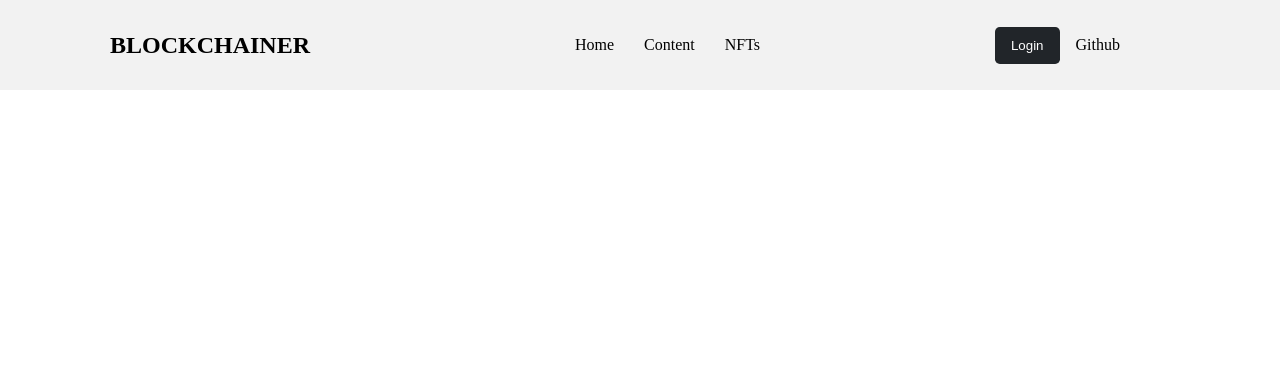
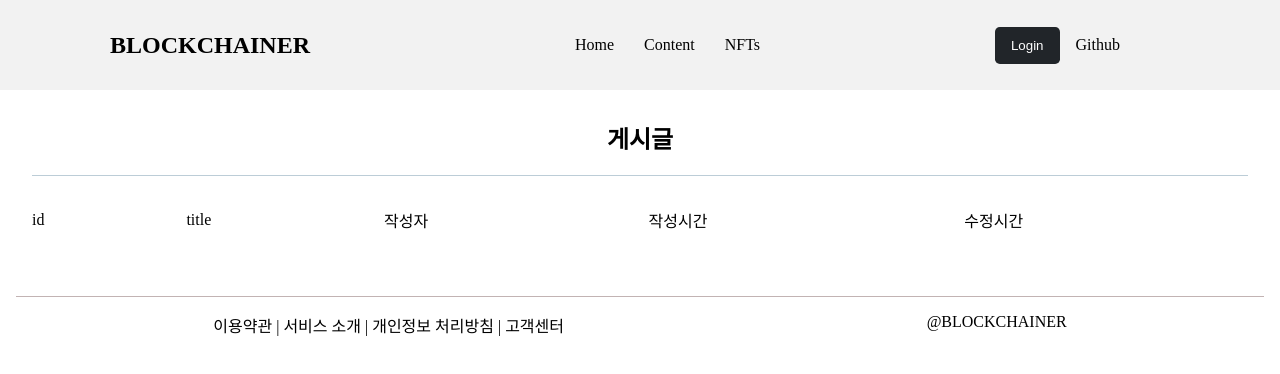
Before and after one commit to citron03/beb-03-blockchainer, a React (Create React App) app in the folder client/: page /searchpost/1 in a window 1280 px wide. Shown: the top 374 px of the page. Built offline with nearby package versions, Linux system fonts and the light colour scheme.

Commit message:
client 화면 구성

```diff
--- a/client/src/App.jsx
+++ b/client/src/App.jsx
@@ -16,6 +16,7 @@ import ContentPage from './pages/ContentPage';
 import Footer from './components/Footer';
 import Nfts from './pages/Nfts';
 import NftDetail from './pages/NftDetail';
+import SearchPost from './pages/SearchPost';
 
 function App() {
   window.addEventListener("scroll", () => {
@@ -71,6 +72,9 @@ function App() {
           <Route path="/nftdetail/:nft_id">
             <NftDetail />
           </Route>
+          <Route path="/searchpost/:query">
+            <SearchPost />
+          </Route>
         </Switch>
         <Footer/>
     </Router>
--- a/client/src/components/contentPage/ContentPageTable.jsx
+++ b/client/src/components/contentPage/ContentPageTable.jsx
@@ -38,7 +38,7 @@ const TableHeader = styled.div`
     margin: 1rem;
 `
 
-const ContentPageTable = () => {
+const ContentPageTable = ({query = ""}) => {
 
     const page = useParams().page;
     const [postsArr, setPostsArr] = useState([]);
@@ -47,9 +47,15 @@ const ContentPageTable = () => {
     const reload = useSelector(state => state.reload.controller);
 
     useEffect(() => {
-        fetchPosts(page)
+        if(!query) {
+            // 모두 검색
+            fetchPosts(page)
             .then(el => setPostsArr(el.data.data))
             .catch(err => console.log(err));
+        } else {
+            // 검색어 존재
+
+        }
     }, [page, reload])
 
     return (
@@ -78,7 +84,7 @@ const ContentPageTable = () => {
                 </tbody>
             </table>
         </TableContainer>
-        <Pagination/>
+        {query.length <= 0 ? <Pagination/> : null}
     </>
     );
 
--- a/client/src/components/home/Search.jsx
+++ b/client/src/components/home/Search.jsx
@@ -1,4 +1,6 @@
 import styled, { keyframes } from "styled-components";
+import { useState } from "react";
+import { useHistory } from "react-router-dom";
 
 const SearchContainer = styled.section`
     flex: 1 1 0;
@@ -63,12 +65,24 @@ const InformationText = styled.h3`
     animation: ${fadein} 3s;
 `
 
+const handleSearch = (history, query) => {
+    if(query.length > 0){
+        history.push(`/searchpost/${query}`);
+    } else {
+        alert("검색어를 입력하세요!");
+    }
+}
+
 const Search = () => {
+
+    const [query, setQuery] = useState("");
+    const history = useHistory();
+
     return (
     <SearchContainer>
         <SearchDiv>
-            <Input type="search" placeholder="관심 있는 내용을 검색하세요" />
-            <Button>검색</Button>
+            <Input type="search" placeholder="관심 있는 내용을 검색하세요" value={query} onChange={(e) => setQuery(e.target.value)} />
+            <Button onClick={() => handleSearch(history, query)}>검색</Button>
         </SearchDiv>
         <SiteInformation>
             <InformationTitle>글과 댓글을 작성하고 리워드를 받으세요!</InformationTitle>
--- /dev/null
+++ b/client/src/pages/SearchPost.jsx
@@ -0,0 +1,11 @@
+import { useParams } from "react-router-dom";
+import ContentPageTable from "../components/contentPage/ContentPageTable";
+
+const SearchPost = () => {
+    const query = useParams().query;
+    return (
+        <ContentPageTable query={query}/>
+    );
+}
+
+export default SearchPost;
```
